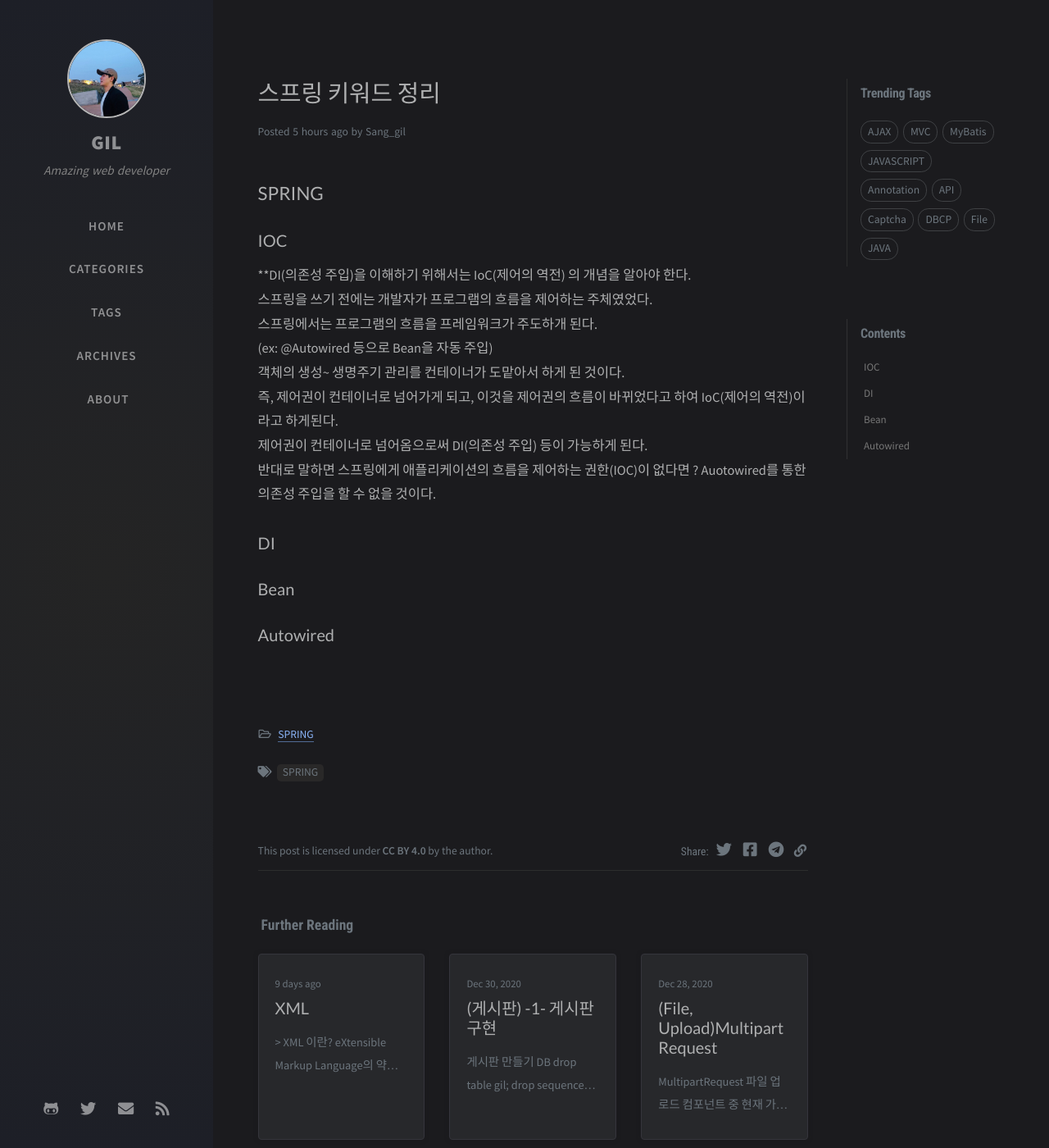
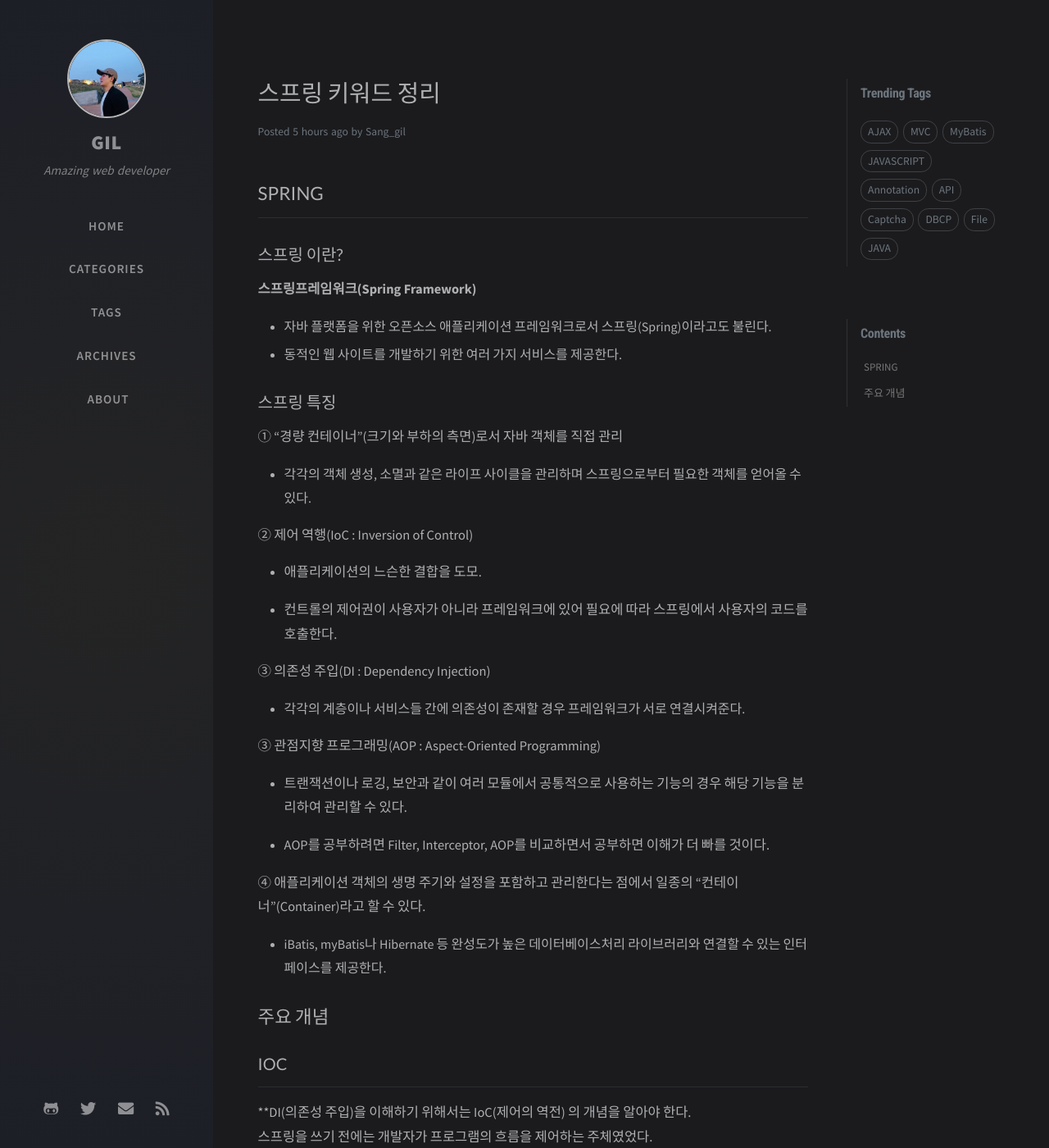
Before and after one commit to fkdl3010/fkdl3010.github.io, a Jekyll site: the page built from _posts/spring/2021-01-15-spring.md, in a window 1280 px wide and 1400 px high. Shown: the whole window at 82% size. Built offline with Jekyll 4.4.1, drawn with Linux system fonts in a browser that asks for light colours; nearby versions of some CDN libraries; comment, search, counter and statistics services are not loaded.

Commit message:
[update post 2021-01-15]

```diff
--- a/_posts/spring/2021-01-15-spring.md
+++ b/_posts/spring/2021-01-15-spring.md
@@ -6,7 +6,48 @@ tags: [SPRING ]
 ---
 ## SPRING
 
+---
+
+### 스프링 이란?
+
+**스프링프레임워크(Spring Framework)**
+
+- 자바 플랫폼을 위한 오픈소스 애플리케이션 프레임워크로서 스프링(Spring)이라고도 불린다.
+- 동적인 웹 사이트를 개발하기 위한 여러 가지 서비스를 제공한다.
+
+### 스프링 특징
+
+① "경량 컨테이너"(크기와 부하의 측면)로서 자바 객체를 직접 관리
+
+- 각각의 객체 생성, 소멸과 같은 라이프 사이클을 관리하며 스프링으로부터 필요한 객체를 얻어올 수 있다.
+
+
+② 제어 역행(IoC : Inversion of Control)
+
+- 애플리케이션의 느슨한 결합을 도모.
+
+- 컨트롤의 제어권이 사용자가 아니라 프레임워크에 있어 필요에 따라 스프링에서 사용자의 코드를 호출한다.
+
+
+③ 의존성 주입(DI : Dependency Injection)
+
+- 각각의 계층이나 서비스들 간에 의존성이 존재할 경우 프레임워크가 서로 연결시켜준다.
+
+③ 관점지향 프로그래밍(AOP : Aspect-Oriented Programming)
+
+- 트랜잭션이나 로깅, 보안과 같이 여러 모듈에서 공통적으로 사용하는 기능의 경우 해당 기능을 분리하여 관리할 수 있다.
+
+- AOP를 공부하려면 Filter, Interceptor, AOP를 비교하면서 공부하면 이해가 더 빠를 것이다.
+
+④ 애플리케이션 객체의 생명 주기와 설정을 포함하고 관리한다는 점에서 일종의 "컨테이너"(Container)라고 할 수 있다.
+
+- iBatis, myBatis나 Hibernate 등 완성도가 높은 데이터베이스처리 라이브러리와 연결할 수 있는 인터페이스를 제공한다.
+
+## 주요 개념
+
 ### IOC
+
+---
 
 **DI(의존성 주입)을 이해하기 위해서는 IoC(제어의 역전) 의 개념을 알아야 한다.
 스프링을 쓰기 전에는 개발자가 프로그램의 흐름을 제어하는 주체였었다.
```
